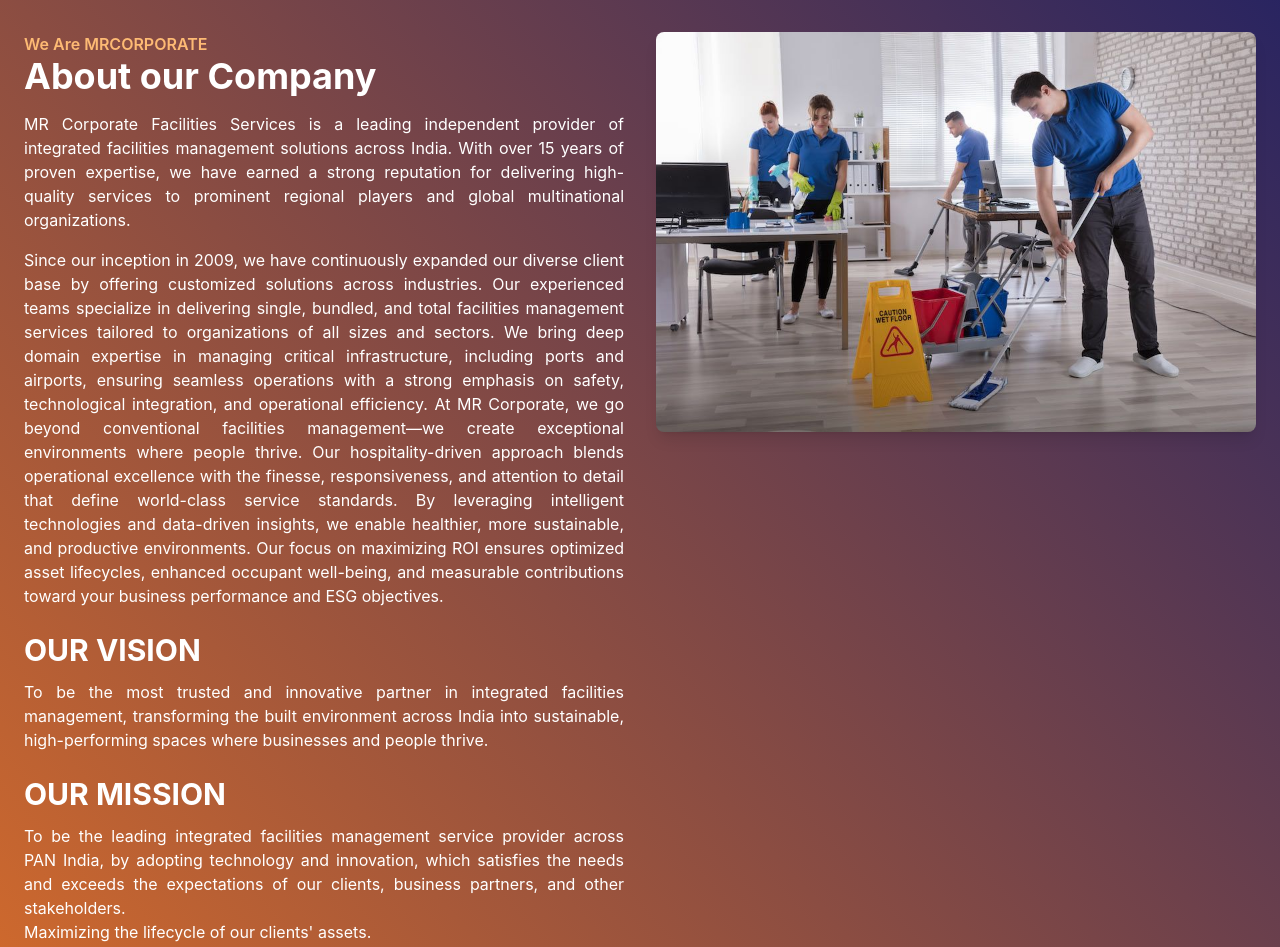
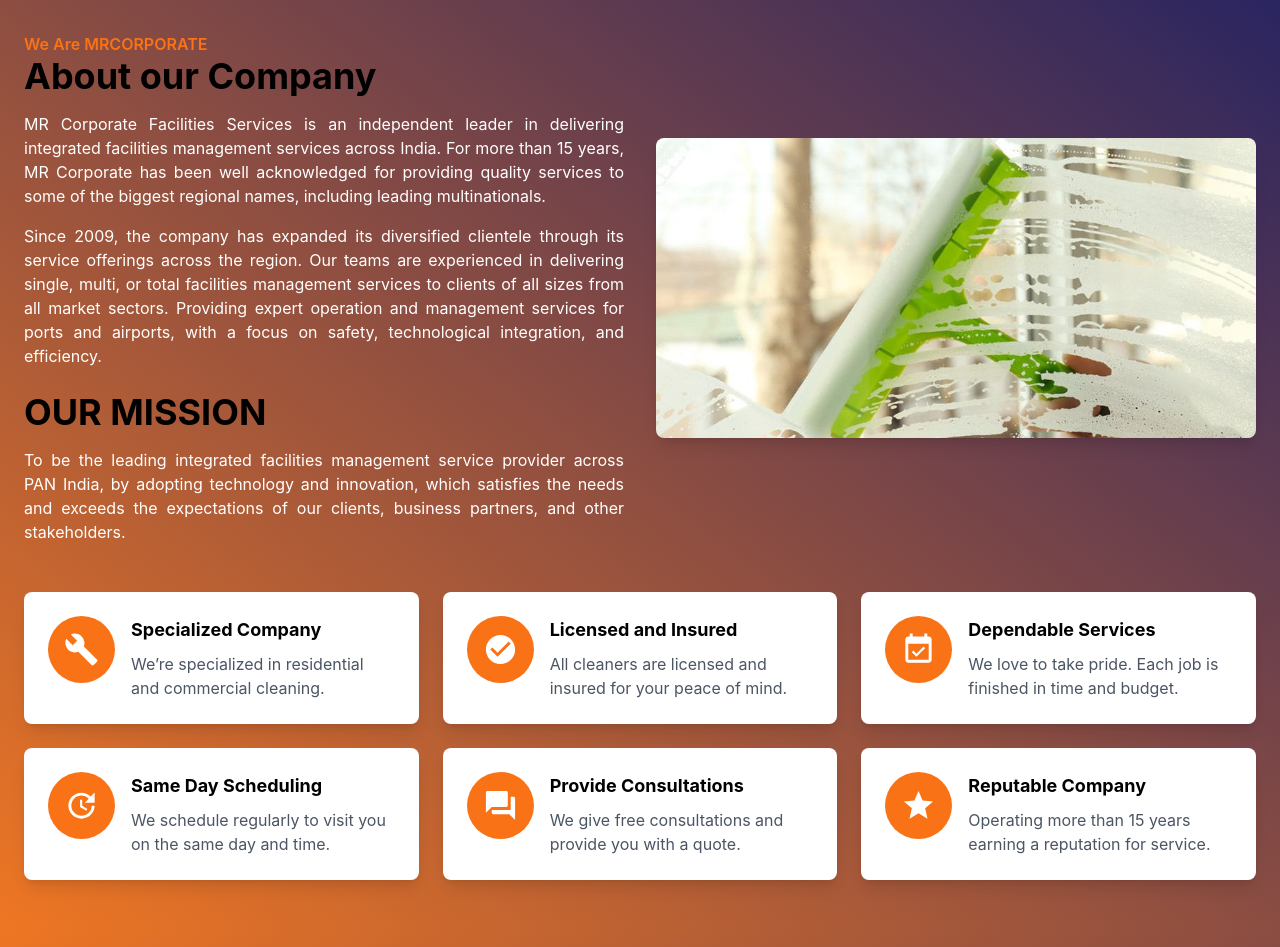
Before and after one commit to utkalgrouptech/MrCorporate-Web, a Next.js app: page /about-us in a window 1280 px wide. Shown: the part 620-1567 px from the top of the page. Built offline with nearby package versions, Linux system fonts and the light colour scheme.

Commit message:
Refactor Hero section with updated text and layout
Updated content and structure of the Hero section to enhance clarity and presentation.

```diff
--- a/src/components/Aboutus/Herosection.tsx
+++ b/src/components/Aboutus/Herosection.tsx
@@ -1,98 +1,42 @@
 import React from "react";
 import { featuresData } from "@/src/utils/home";
-import { aboutusnew } from "@/src/assets/home";
+import { aboutus } from "@/src/assets/home";
 
 const Herosection: React.FC = () => {
   return (
     <section className="py-12 px-6 bg-gradient-to-tr from-[#ee7623] to-[#282461]">
       <div className="max-w-7xl mx-auto">
-
         {/* Intro Section */}
-        <div className="grid grid-cols-1 md:grid-cols-2 gap-8 items-start">
-
-          {/* Left Content */}
+        <div className="grid grid-cols-1 md:grid-cols-2 gap-8 items-center">
           <div>
-            <p className="text-orange-300 font-semibold">
-              We Are MRCORPORATE
+            <p className="text-orange-500 font-semibold">We Are MRCORPORATE</p>
+            <h2 className="text-4xl font-bold mb-4">About our Company</h2>
+            <p className="text-white mb-4 text-justify">
+              MR Corporate Facilities Services is an independent leader in
+              delivering integrated facilities management services across India.
+              For more than 15 years, MR Corporate has been well acknowledged
+              for providing quality services to some of the biggest regional
+              names, including leading multinationals.
             </p>
-
-            <h2 className="text-4xl font-bold mb-4 text-white">
-              About our Company
-            </h2>
-
-            <p className="text-white mb-4 text-justify">
-              MR Corporate Facilities Services is a leading independent provider
-              of integrated facilities management solutions across India. With
-              over 15 years of proven expertise, we have earned a strong
-              reputation for delivering high-quality services to prominent
-              regional players and global multinational organizations.
+            <p className="text-white text-justify">
+              Since 2009, the company has expanded its diversified clientele
+              through its service offerings across the region. Our teams are
+              experienced in delivering single, multi, or total facilities
+              management services to clients of all sizes from all market
+              sectors. Providing expert operation and management services for
+              ports and airports, with a focus on safety, technological
+              integration, and efficiency.
             </p>
-
-            <p className="text-white text-justify mb-6">
-              Since our inception in 2009, we have continuously expanded our
-              diverse client base by offering customized solutions across
-              industries. Our experienced teams specialize in delivering single,
-              bundled, and total facilities management services tailored to
-              organizations of all sizes and sectors.
-
-              We bring deep domain expertise in managing critical
-              infrastructure, including ports and airports, ensuring seamless
-              operations with a strong emphasis on safety, technological
-              integration, and operational efficiency.
-
-              At MR Corporate, we go beyond conventional facilities
-              management—we create exceptional environments where people thrive.
-              Our hospitality-driven approach blends operational excellence with
-              the finesse, responsiveness, and attention to detail that define
-              world-class service standards.
-
-              By leveraging intelligent technologies and data-driven insights,
-              we enable healthier, more sustainable, and productive
-              environments. Our focus on maximizing ROI ensures optimized asset
-              lifecycles, enhanced occupant well-being, and measurable
-              contributions toward your business performance and ESG objectives.
-            </p>
-
-            {/* Vision */}
             <div className="mt-6">
-              <h2 className="text-3xl font-bold text-white mb-3">
-                OUR VISION
-              </h2>
-
-              <p className="text-white text-justify">
-                To be the most trusted and innovative partner in integrated
-                facilities management, transforming the built environment across
-                India into sustainable, high-performing spaces where businesses
-                and people thrive.
-              </p>
-            </div>
-
-            {/* Mission */}
-            <div className="mt-6">
-              <h2 className="text-3xl font-bold text-white mb-3">
-                OUR MISSION
-              </h2>
-
-              <p className="text-white text-justify">
-                To be the leading integrated facilities management service
-                provider across PAN India, by adopting technology and
-                innovation, which satisfies the needs and exceeds the
-                expectations of our clients, business partners, and other
-                stakeholders.
-              </p>
-              <p className="text-white text-justify">Maximizing the lifecycle of our clients' assets.</p>
-                <p className="text-white text-justify">Ensuring the highest standards of safety and efficiency in critical infrastructure.</p>
-                  <p className="text-white text-justify">Enhancing occupant well-being through a hospitality-led service approach.</p>
-             <p className="text-white text-justify">Driving measurable ESG outcomes for a more sustainable future.</p>
+              <p className="text-4xl font-bold mb-4">OUR MISSION</p>
+              <h1 className="text-white text-justify">To be the leading integrated facilities management service provider across PAN India, by adopting technology and innovation, which satisfies the needs and exceeds the expectations of our clients, business partners, and other stakeholders.</h1>
             </div>
           </div>
-
-          {/* Right Fixed Image */}
-          <div className="sticky top-24 self-start">
+          <div className="relative">
             <img
-              src={aboutusnew.src}
+              src={aboutus.src} // Replace with an actual image URL
               alt="About Us"
-              className="rounded-lg shadow-lg w-full h-auto object-cover"
+              className="rounded-lg shadow-lg"
             />
           </div>
         </div>
@@ -104,23 +48,17 @@
               key={index}
               className="flex items-start space-x-4 p-6 bg-white rounded-lg shadow-lg hover:shadow-xl transition-all duration-300 ease-in-out transform hover:scale-105 hover:bg-orange-50"
             >
+              {/* Icon with Orange Background */}
               <div className="bg-orange-500 text-white p-4 rounded-full flex items-center justify-center">
                 {feature.icon}
               </div>
-
               <div>
-                <h3 className="text-lg font-bold mb-2">
-                  {feature.title}
-                </h3>
-
-                <p className="text-gray-600">
-                  {feature.description}
-                </p>
+                <h3 className="text-lg font-bold mb-2">{feature.title}</h3>
+                <p className="text-gray-600">{feature.description}</p>
               </div>
             </div>
           ))}
         </div>
-
       </div>
     </section>
   );
```
